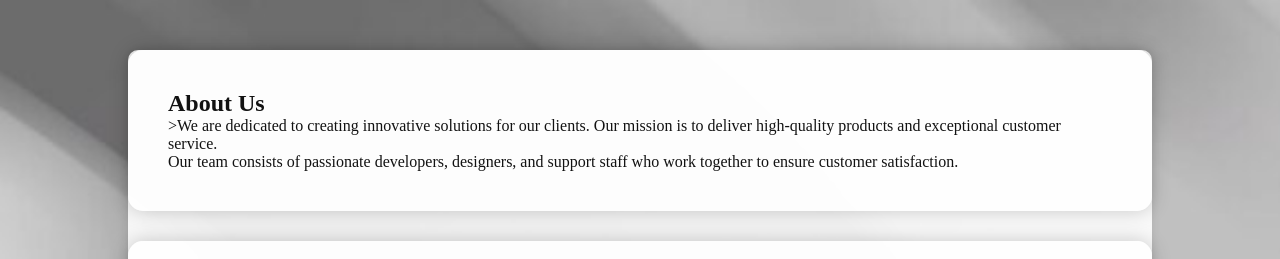
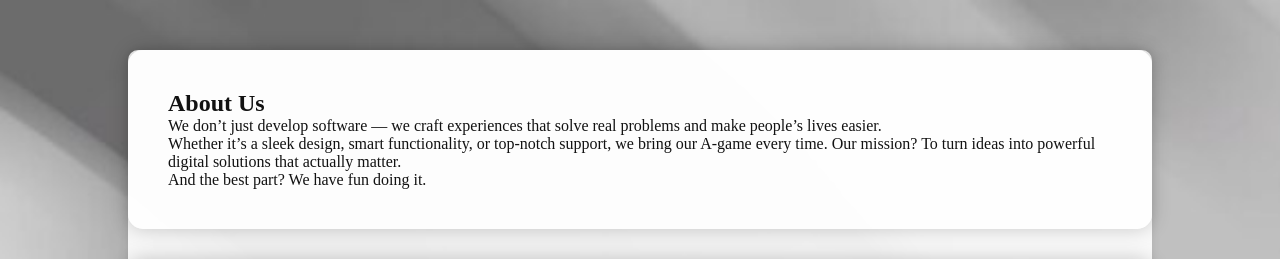
Before and after one commit to Ahmadd777/JS-Project, a plain HTML site: page contact.html in a window 1280 px wide. Shown: the top 259 px of the page. Drawn offline with Linux system fonts and the light colour scheme.

Commit message:
Update contact.html

```diff
--- a/contact.html
+++ b/contact.html
@@ -11,12 +11,12 @@
 <body>
     <section class="contact-section">
         <div class="contact-info">
-            <h2>About Us </h2>
-            <p>>We are dedicated to creating innovative solutions for our clients. Our mission is to deliver
-                high-quality products and
-                exceptional customer service.</p>
-            <p>Our team consists of passionate developers, designers, and support staff who work together to ensure
-                customer satisfaction.</p>
+           <h2>About Us </h2>
+            <p>We don’t just develop software — we craft experiences that solve real problems and make people’s lives
+                easier.</p>
+            <p> Whether it’s a sleek design, smart functionality, or top-notch support, we bring our A-game every time.
+                Our mission? To turn ideas into powerful digital solutions that actually matter.</p>
+            <p> And the best part? We have fun doing it.</p>
         </div>
         <div class="contact-form">
             <h2>Contact Us</h2>
```
